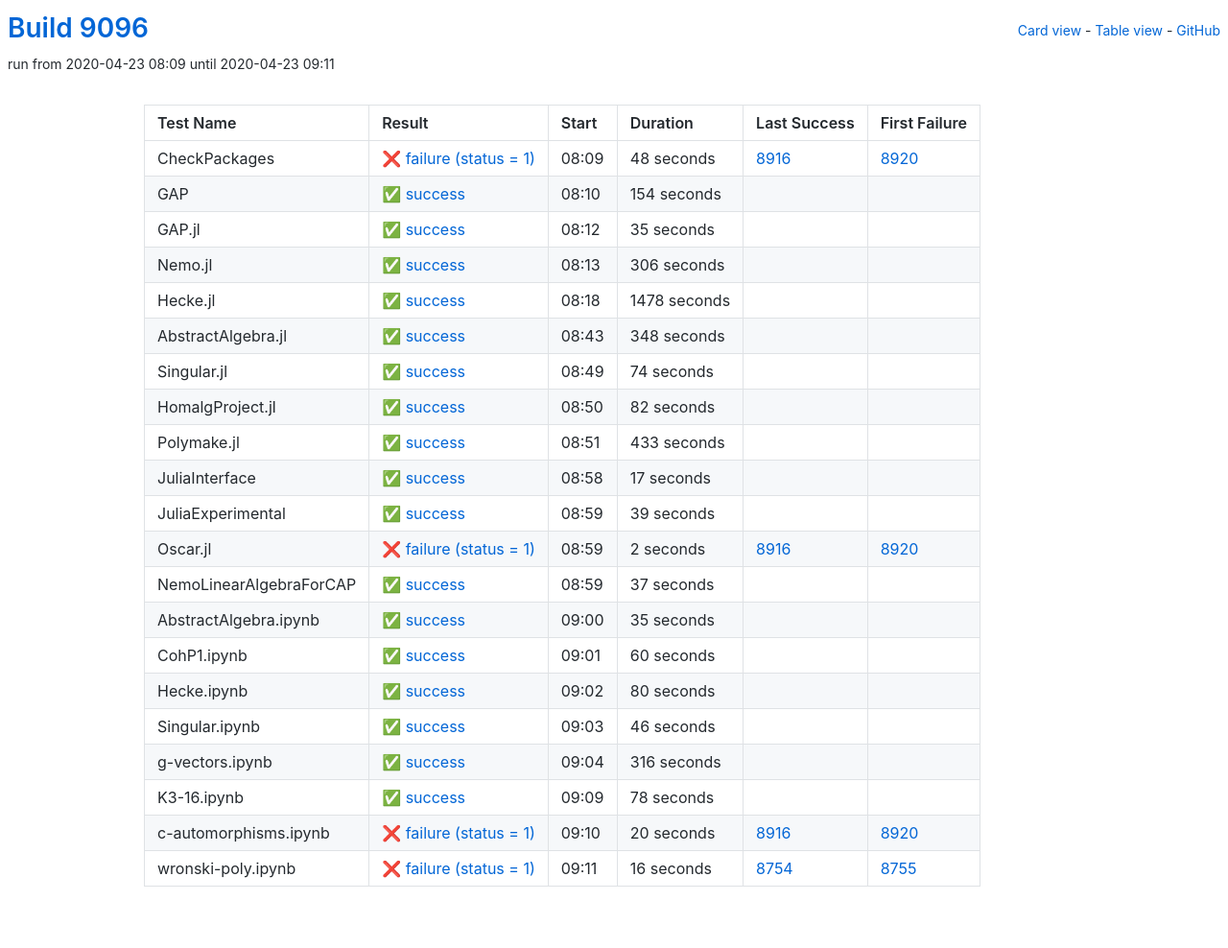
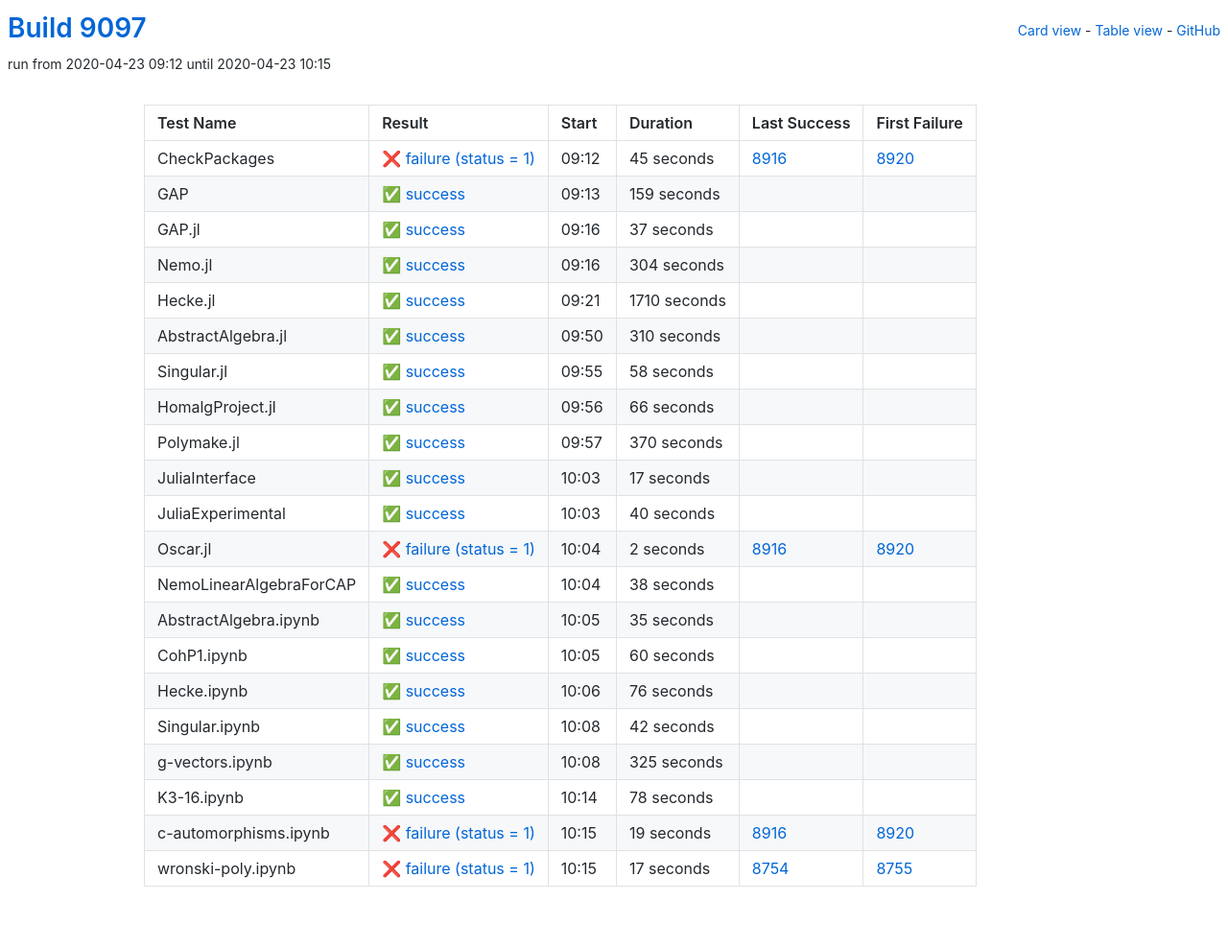
Before and after one commit to oscar-system/oscar-ci-status, a Jekyll site: the page built from table.html, in a window 1280 px wide. Shown: the whole page at 96% size. Built offline with Jekyll 4.4.1, drawn with Linux system fonts in a browser that asks for light colours.

Commit message:
Build 9097

```diff
--- a/_data/ci.yml
+++ b/_data/ci.yml
@@ -1,27 +1,148 @@
-build: 9096
-build_url: https://oscarci.mathematik.uni-kl.de/job/oscar/9096/
+build: 9097
+build_url: https://oscarci.mathematik.uni-kl.de/job/oscar/9097/
 job: oscar
 tests:
-- duration: 48
+- duration: 45
   exitcode: 1
   first_failure: 8920
   first_failure_url: https://oscarci.mathematik.uni-kl.de/job/oscar/8920/
   last_success: 8916
   last_success_url: https://oscarci.mathematik.uni-kl.de/job/oscar/8916/
-  log: https://oscarci.mathematik.uni-kl.de/job/oscar/9096/artifact/logs/build-9096/CheckPackages.log
+  log: https://oscarci.mathematik.uni-kl.de/job/oscar/9097/artifact/logs/build-9097/CheckPackages.log
   name: CheckPackages
-  start: 2020-04-23 08:09
+  start: 2020-04-23 09:12
   status: failure
   success: false
-- duration: 154
+- duration: 159
   exitcode: 0
   first_failure: false
   first_failure_url: null
   last_success: false
   last_success_url: null
-  log: https://oscarci.mathematik.uni-kl.de/job/oscar/9096/artifact/logs/build-9096/GAP.log
+  log: https://oscarci.mathematik.uni-kl.de/job/oscar/9097/artifact/logs/build-9097/GAP.log
   name: GAP
-  start: 2020-04-23 08:10
+  start: 2020-04-23 09:13
+  status: success
+  success: true
+- duration: 37
+  exitcode: 0
+  first_failure: false
+  first_failure_url: null
+  last_success: false
+  last_success_url: null
+  log: https://oscarci.mathematik.uni-kl.de/job/oscar/9097/artifact/logs/build-9097/GAP.jl.log
+  name: GAP.jl
+  start: 2020-04-23 09:16
+  status: success
+  success: true
+- duration: 304
+  exitcode: 0
+  first_failure: false
+  first_failure_url: null
+  last_success: false
+  last_success_url: null
+  log: https://oscarci.mathematik.uni-kl.de/job/oscar/9097/artifact/logs/build-9097/Nemo.jl.log
+  name: Nemo.jl
+  start: 2020-04-23 09:16
+  status: success
+  success: true
+- duration: 1710
+  exitcode: 0
+  first_failure: false
+  first_failure_url: null
+  last_success: false
+  last_success_url: null
+  log: https://oscarci.mathematik.uni-kl.de/job/oscar/9097/artifact/logs/build-9097/Hecke.jl.log
+  name: Hecke.jl
+  start: 2020-04-23 09:21
+  status: success
+  success: true
+- duration: 310
+  exitcode: 0
+  first_failure: false
+  first_failure_url: null
+  last_success: false
+  last_success_url: null
+  log: https://oscarci.mathematik.uni-kl.de/job/oscar/9097/artifact/logs/build-9097/AbstractAlgebra.jl.log
+  name: AbstractAlgebra.jl
+  start: 2020-04-23 09:50
+  status: success
+  success: true
+- duration: 58
+  exitcode: 0
+  first_failure: false
+  first_failure_url: null
+  last_success: false
+  last_success_url: null
+  log: https://oscarci.mathematik.uni-kl.de/job/oscar/9097/artifact/logs/build-9097/Singular.jl.log
+  name: Singular.jl
+  start: 2020-04-23 09:55
+  status: success
+  success: true
+- duration: 66
+  exitcode: 0
+  first_failure: false
+  first_failure_url: null
+  last_success: false
+  last_success_url: null
+  log: https://oscarci.mathematik.uni-kl.de/job/oscar/9097/artifact/logs/build-9097/HomalgProject.jl.log
+  name: HomalgProject.jl
+  start: 2020-04-23 09:56
+  status: success
+  success: true
+- duration: 370
+  exitcode: 0
+  first_failure: false
+  first_failure_url: null
+  last_success: false
+  last_success_url: null
+  log: https://oscarci.mathematik.uni-kl.de/job/oscar/9097/artifact/logs/build-9097/Polymake.jl.log
+  name: Polymake.jl
+  start: 2020-04-23 09:57
+  status: success
+  success: true
+- duration: 17
+  exitcode: 0
+  first_failure: false
+  first_failure_url: null
+  last_success: false
+  last_success_url: null
+  log: https://oscarci.mathematik.uni-kl.de/job/oscar/9097/artifact/logs/build-9097/JuliaInterface.log
+  name: JuliaInterface
+  start: 2020-04-23 10:03
+  status: success
+  success: true
+- duration: 40
+  exitcode: 0
+  first_failure: false
+  first_failure_url: null
+  last_success: false
+  last_success_url: null
+  log: https://oscarci.mathematik.uni-kl.de/job/oscar/9097/artifact/logs/build-9097/JuliaExperimental.log
+  name: JuliaExperimental
+  start: 2020-04-23 10:03
+  status: success
+  success: true
+- duration: 2
+  exitcode: 1
+  first_failure: 8920
+  first_failure_url: https://oscarci.mathematik.uni-kl.de/job/oscar/8920/
+  last_success: 8916
+  last_success_url: https://oscarci.mathematik.uni-kl.de/job/oscar/8916/
+  log: https://oscarci.mathematik.uni-kl.de/job/oscar/9097/artifact/logs/build-9097/Oscar.jl.log
+  name: Oscar.jl
+  start: 2020-04-23 10:04
+  status: failure
+  success: false
+- duration: 38
+  exitcode: 0
+  first_failure: false
+  first_failure_url: null
+  last_success: false
+  last_success_url: null
+  log: https://oscarci.mathematik.uni-kl.de/job/oscar/9097/artifact/logs/build-9097/NemoLinearAlgebraForCAP.log
+  name: NemoLinearAlgebraForCAP
+  start: 2020-04-23 10:04
   status: success
   success: true
 - duration: 35
@@ -30,130 +151,9 @@
   first_failure_url: null
   last_success: false
   last_success_url: null
-  log: https://oscarci.mathematik.uni-kl.de/job/oscar/9096/artifact/logs/build-9096/GAP.jl.log
-  name: GAP.jl
-  start: 2020-04-23 08:12
-  status: success
-  success: true
-- duration: 306
-  exitcode: 0
-  first_failure: false
-  first_failure_url: null
-  last_success: false
-  last_success_url: null
-  log: https://oscarci.mathematik.uni-kl.de/job/oscar/9096/artifact/logs/build-9096/Nemo.jl.log
-  name: Nemo.jl
-  start: 2020-04-23 08:13
-  status: success
-  success: true
-- duration: 1478
-  exitcode: 0
-  first_failure: false
-  first_failure_url: null
-  last_success: false
-  last_success_url: null
-  log: https://oscarci.mathematik.uni-kl.de/job/oscar/9096/artifact/logs/build-9096/Hecke.jl.log
-  name: Hecke.jl
-  start: 2020-04-23 08:18
-  status: success
-  success: true
-- duration: 348
-  exitcode: 0
-  first_failure: false
-  first_failure_url: null
-  last_success: false
-  last_success_url: null
-  log: https://oscarci.mathematik.uni-kl.de/job/oscar/9096/artifact/logs/build-9096/AbstractAlgebra.jl.log
-  name: AbstractAlgebra.jl
-  start: 2020-04-23 08:43
-  status: success
-  success: true
-- duration: 74
-  exitcode: 0
-  first_failure: false
-  first_failure_url: null
-  last_success: false
-  last_success_url: null
-  log: https://oscarci.mathematik.uni-kl.de/job/oscar/9096/artifact/logs/build-9096/Singular.jl.log
-  name: Singular.jl
-  start: 2020-04-23 08:49
-  status: success
-  success: true
-- duration: 82
-  exitcode: 0
-  first_failure: false
-  first_failure_url: null
-  last_success: false
-  last_success_url: null
-  log: https://oscarci.mathematik.uni-kl.de/job/oscar/9096/artifact/logs/build-9096/HomalgProject.jl.log
-  name: HomalgProject.jl
-  start: 2020-04-23 08:50
-  status: success
-  success: true
-- duration: 433
-  exitcode: 0
-  first_failure: false
-  first_failure_url: null
-  last_success: false
-  last_success_url: null
-  log: https://oscarci.mathematik.uni-kl.de/job/oscar/9096/artifact/logs/build-9096/Polymake.jl.log
-  name: Polymake.jl
-  start: 2020-04-23 08:51
-  status: success
-  success: true
-- duration: 17
-  exitcode: 0
-  first_failure: false
-  first_failure_url: null
-  last_success: false
-  last_success_url: null
-  log: https://oscarci.mathematik.uni-kl.de/job/oscar/9096/artifact/logs/build-9096/JuliaInterface.log
-  name: JuliaInterface
-  start: 2020-04-23 08:58
-  status: success
-  success: true
-- duration: 39
-  exitcode: 0
-  first_failure: false
-  first_failure_url: null
-  last_success: false
-  last_success_url: null
-  log: https://oscarci.mathematik.uni-kl.de/job/oscar/9096/artifact/logs/build-9096/JuliaExperimental.log
-  name: JuliaExperimental
-  start: 2020-04-23 08:59
-  status: success
-  success: true
-- duration: 2
-  exitcode: 1
-  first_failure: 8920
-  first_failure_url: https://oscarci.mathematik.uni-kl.de/job/oscar/8920/
-  last_success: 8916
-  last_success_url: https://oscarci.mathematik.uni-kl.de/job/oscar/8916/
-  log: https://oscarci.mathematik.uni-kl.de/job/oscar/9096/artifact/logs/build-9096/Oscar.jl.log
-  name: Oscar.jl
-  start: 2020-04-23 08:59
-  status: failure
-  success: false
-- duration: 37
-  exitcode: 0
-  first_failure: false
-  first_failure_url: null
-  last_success: false
-  last_success_url: null
-  log: https://oscarci.mathematik.uni-kl.de/job/oscar/9096/artifact/logs/build-9096/NemoLinearAlgebraForCAP.log
-  name: NemoLinearAlgebraForCAP
-  start: 2020-04-23 08:59
-  status: success
-  success: true
-- duration: 35
-  exitcode: 0
-  first_failure: false
-  first_failure_url: null
-  last_success: false
-  last_success_url: null
-  log: https://oscarci.mathematik.uni-kl.de/job/oscar/9096/artifact/logs/build-9096/AbstractAlgebra.ipynb.log
+  log: https://oscarci.mathematik.uni-kl.de/job/oscar/9097/artifact/logs/build-9097/AbstractAlgebra.ipynb.log
   name: AbstractAlgebra.ipynb
-  start: 2020-04-23 09:00
+  start: 2020-04-23 10:05
   status: success
   success: true
 - duration: 60
@@ -162,42 +162,42 @@
   first_failure_url: null
   last_success: false
   last_success_url: null
-  log: https://oscarci.mathematik.uni-kl.de/job/oscar/9096/artifact/logs/build-9096/CohP1.ipynb.log
+  log: https://oscarci.mathematik.uni-kl.de/job/oscar/9097/artifact/logs/build-9097/CohP1.ipynb.log
   name: CohP1.ipynb
-  start: 2020-04-23 09:01
+  start: 2020-04-23 10:05
   status: success
   success: true
-- duration: 80
+- duration: 76
   exitcode: 0
   first_failure: false
   first_failure_url: null
   last_success: false
   last_success_url: null
-  log: https://oscarci.mathematik.uni-kl.de/job/oscar/9096/artifact/logs/build-9096/Hecke.ipynb.log
+  log: https://oscarci.mathematik.uni-kl.de/job/oscar/9097/artifact/logs/build-9097/Hecke.ipynb.log
   name: Hecke.ipynb
-  start: 2020-04-23 09:02
+  start: 2020-04-23 10:06
   status: success
   success: true
-- duration: 46
+- duration: 42
   exitcode: 0
   first_failure: false
   first_failure_url: null
   last_success: false
   last_success_url: null
-  log: https://oscarci.mathematik.uni-kl.de/job/oscar/9096/artifact/logs/build-9096/Singular.ipynb.log
+  log: https://oscarci.mathematik.uni-kl.de/job/oscar/9097/artifact/logs/build-9097/Singular.ipynb.log
   name: Singular.ipynb
-  start: 2020-04-23 09:03
+  start: 2020-04-23 10:08
   status: success
   success: true
-- duration: 316
+- duration: 325
   exitcode: 0
   first_failure: false
   first_failure_url: null
   last_success: false
   last_success_url: null
-  log: https://oscarci.mathematik.uni-kl.de/job/oscar/9096/artifact/logs/build-9096/g-vectors.ipynb.log
+  log: https://oscarci.mathematik.uni-kl.de/job/oscar/9097/artifact/logs/build-9097/g-vectors.ipynb.log
   name: g-vectors.ipynb
-  start: 2020-04-23 09:04
+  start: 2020-04-23 10:08
   status: success
   success: true
 - duration: 78
@@ -206,30 +206,30 @@
   first_failure_url: null
   last_success: false
   last_success_url: null
-  log: https://oscarci.mathematik.uni-kl.de/job/oscar/9096/artifact/logs/build-9096/K3-16.ipynb.log
+  log: https://oscarci.mathematik.uni-kl.de/job/oscar/9097/artifact/logs/build-9097/K3-16.ipynb.log
   name: K3-16.ipynb
-  start: 2020-04-23 09:09
+  start: 2020-04-23 10:14
   status: success
   success: true
-- duration: 20
+- duration: 19
   exitcode: 1
   first_failure: 8920
   first_failure_url: https://oscarci.mathematik.uni-kl.de/job/oscar/8920/
   last_success: 8916
   last_success_url: https://oscarci.mathematik.uni-kl.de/job/oscar/8916/
-  log: https://oscarci.mathematik.uni-kl.de/job/oscar/9096/artifact/logs/build-9096/c-automorphisms.ipynb.log
+  log: https://oscarci.mathematik.uni-kl.de/job/oscar/9097/artifact/logs/build-9097/c-automorphisms.ipynb.log
   name: c-automorphisms.ipynb
-  start: 2020-04-23 09:10
+  start: 2020-04-23 10:15
   status: failure
   success: false
-- duration: 16
+- duration: 17
   exitcode: 1
   first_failure: 8755
   first_failure_url: https://oscarci.mathematik.uni-kl.de/job/oscar/8755/
   last_success: 8754
   last_success_url: https://oscarci.mathematik.uni-kl.de/job/oscar/8754/
-  log: https://oscarci.mathematik.uni-kl.de/job/oscar/9096/artifact/logs/build-9096/wronski-poly.ipynb.log
+  log: https://oscarci.mathematik.uni-kl.de/job/oscar/9097/artifact/logs/build-9097/wronski-poly.ipynb.log
   name: wronski-poly.ipynb
-  start: 2020-04-23 09:11
+  start: 2020-04-23 10:15
   status: failure
   success: false
```
Also changed, not shown: README.md.
